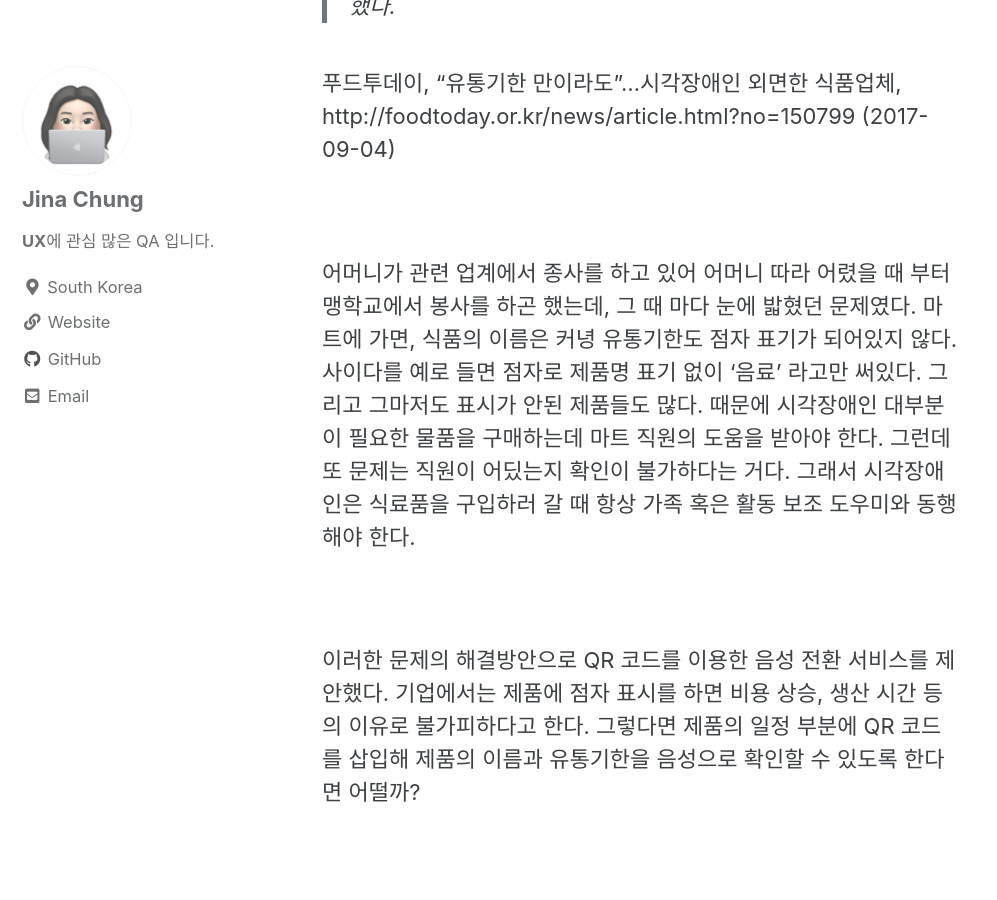
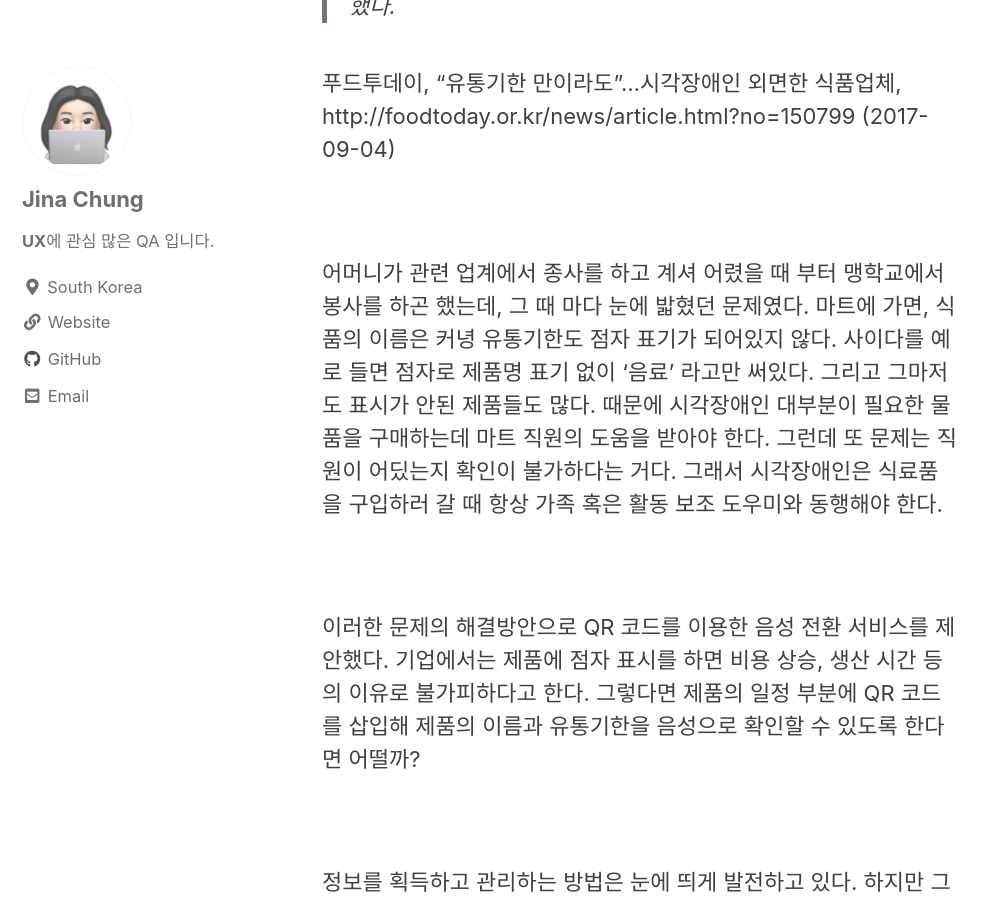
Before and after one commit to Jina13/Jina13.github.io, a Jekyll site: the page built from _posts/2020-11-21-사회적약자-대상-사회문제-발굴-공모전-수상.md, in a window 1280 px wide and 900 px high, scrolled down 940 px. Shown: the whole window, without its empty margins (0-997 px from the left). Built offline with Jekyll 4.4.1, drawn with Linux system fonts in a browser that asks for light colours; cached includes are drawn as plain includes; a script bundle is joined from its source files by our own code; library files that are not in the unit come from our copies.

Commit message:
글등록

```diff
--- a/_posts/2020-11-21-사회적약자-대상-사회문제-발굴-공모전-수상.md
+++ b/_posts/2020-11-21-사회적약자-대상-사회문제-발굴-공모전-수상.md
@@ -33,7 +33,7 @@ publish Date: 2020-11-21 12:13:12
 
 <br/>
 
-어머니가 관련 업계에서 종사를 하고 있어 어머니 따라 어렸을 때 부터 맹학교에서 봉사를 하곤 했는데, 그 때 마다 눈에 밟혔던 문제였다. 마트에 가면, 식품의 이름은 커녕 유통기한도 점자 표기가 되어있지 않다. 사이다를 예로 들면 점자로 제품명 표기 없이 '음료' 라고만 써있다. 그리고 그마저도 표시가 안된 제품들도 많다. 때문에 시각장애인 대부분이 필요한 물품을 구매하는데 마트 직원의 도움을 받아야 한다. 그런데 또 문제는 직원이 어딨는지 확인이 불가하다는 거다. 그래서 시각장애인은 식료품을 구입하러 갈 때 항상 가족 혹은 활동 보조 도우미와 동행해야 한다.
+어머니가 관련 업계에서 종사를 하고 계셔 어렸을 때 부터 맹학교에서 봉사를 하곤 했는데, 그 때 마다 눈에 밟혔던 문제였다. 마트에 가면, 식품의 이름은 커녕 유통기한도 점자 표기가 되어있지 않다. 사이다를 예로 들면 점자로 제품명 표기 없이 '음료' 라고만 써있다. 그리고 그마저도 표시가 안된 제품들도 많다. 때문에 시각장애인 대부분이 필요한 물품을 구매하는데 마트 직원의 도움을 받아야 한다. 그런데 또 문제는 직원이 어딨는지 확인이 불가하다는 거다. 그래서 시각장애인은 식료품을 구입하러 갈 때 항상 가족 혹은 활동 보조 도우미와 동행해야 한다.
 
 <br/>
 
```
Also changed, not shown: _posts/2020-07-25-학교-과제로-만든-스포티파이ST-PPT-대-공-개.md (added, +26 -0 lines).
